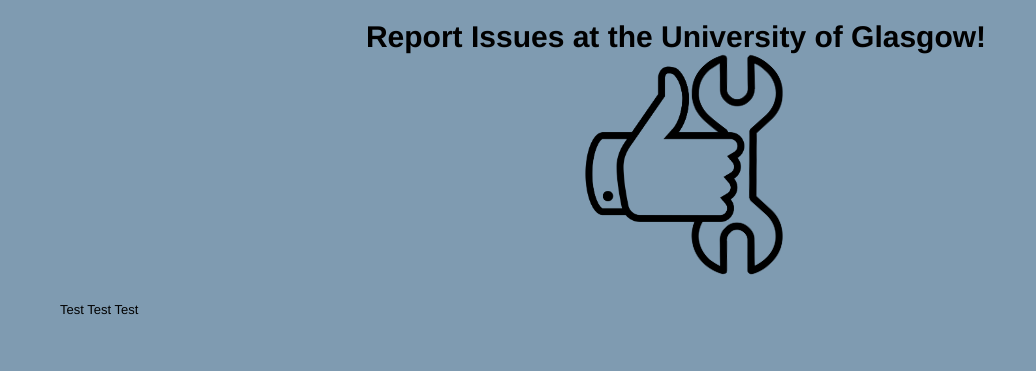
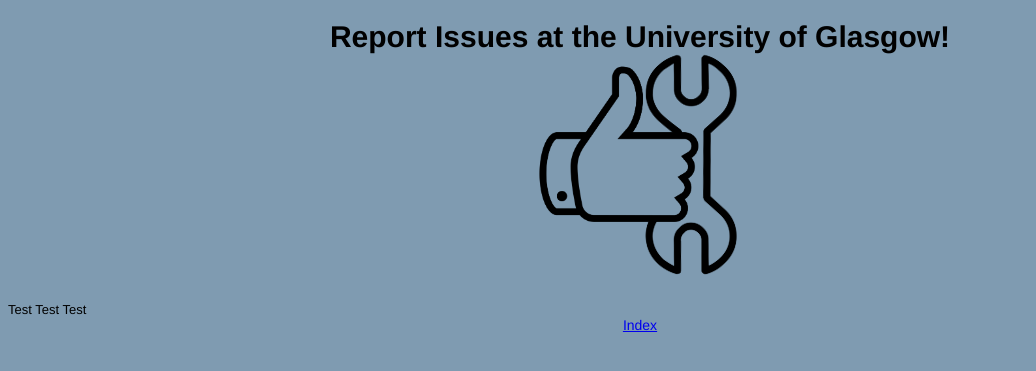
Before and after one commit to pvanik1/TeamCC, a Django app: page / in a window 1280 px wide. Shown: the top 371 px of the page, without its empty margins (0-1036 px from the left). Run offline with Django 3.2, Linux system fonts and the light colour scheme.

Commit message:
Navigation Bar started

```diff
--- a/stirhackproject/static/css/base.css
+++ b/stirhackproject/static/css/base.css
@@ -1,9 +1,7 @@
 body {
 	background-color: rgba(0, 56, 101, 0.5);
+	font-size: 13px;
 	font-family: "Swiss 721 BT", Helvetica, sans-serif;
-	font-size: 13px;
-	text-align: left;
-	margin-left: 20px;
 }
 
 h1 {
@@ -12,9 +10,11 @@ h1 {
 	text-align: center;
 }
 
-* {
+nav {
 	font-family: "Swiss 721 BT", Helvetica, sans-serif;
-	font-size: 13px;
-	text-align: left;
-	margin-left: 20px;
+	font-size: 14px;
+	color: white;
+	text-align: center;
+	padding-right: 20px;
+	padding-left: 20px;
 }
--- a/stirhackproject/templates/fixit/base.html
+++ b/stirhackproject/templates/fixit/base.html
@@ -23,5 +23,8 @@
             {% endblock %}
             Test Test Test
         </div>
+        <div><nav>
+        <a href="{% url 'index' %}">Index</a>
+        </nav></div>
     </body>
 </html>
```
